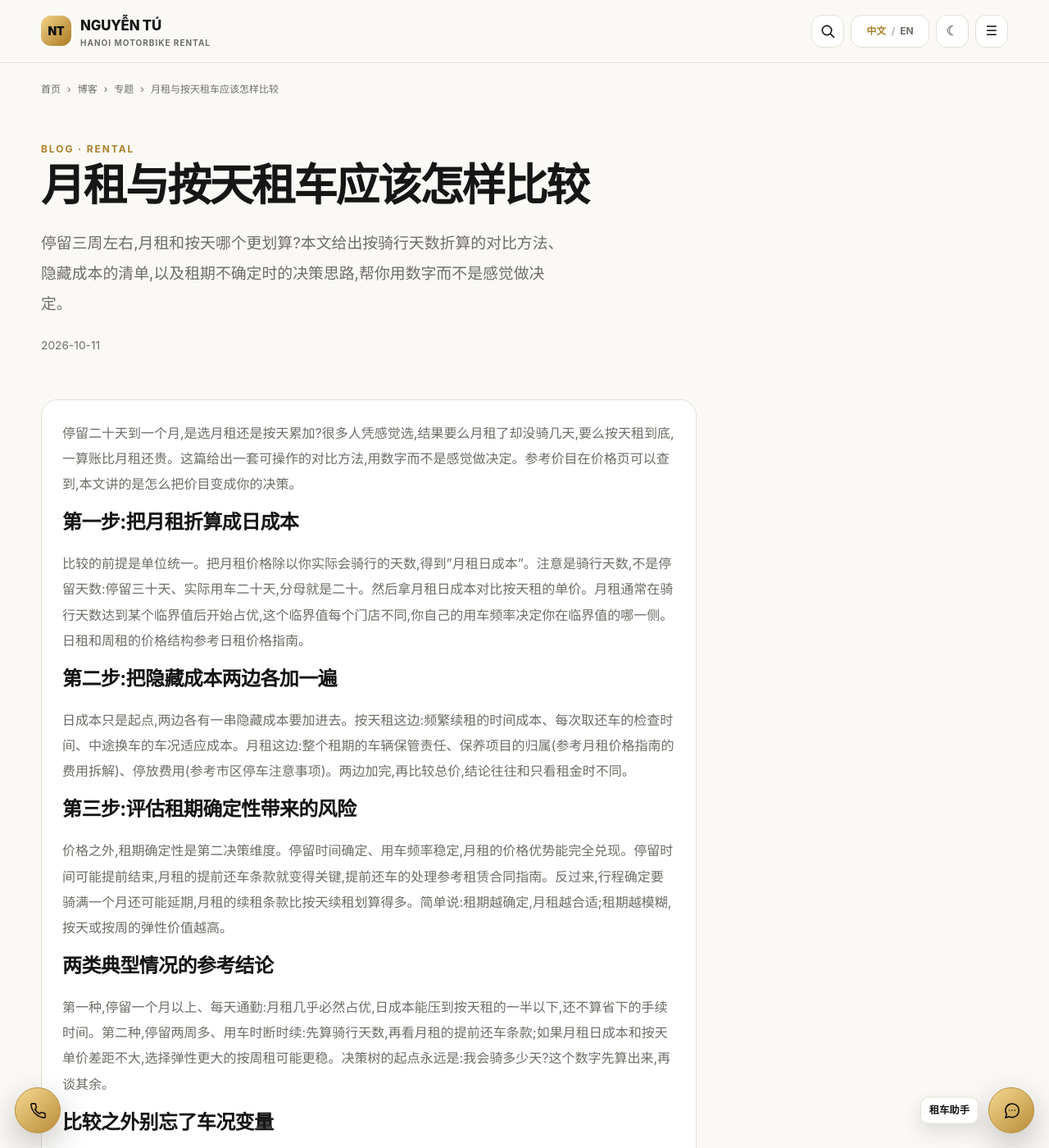
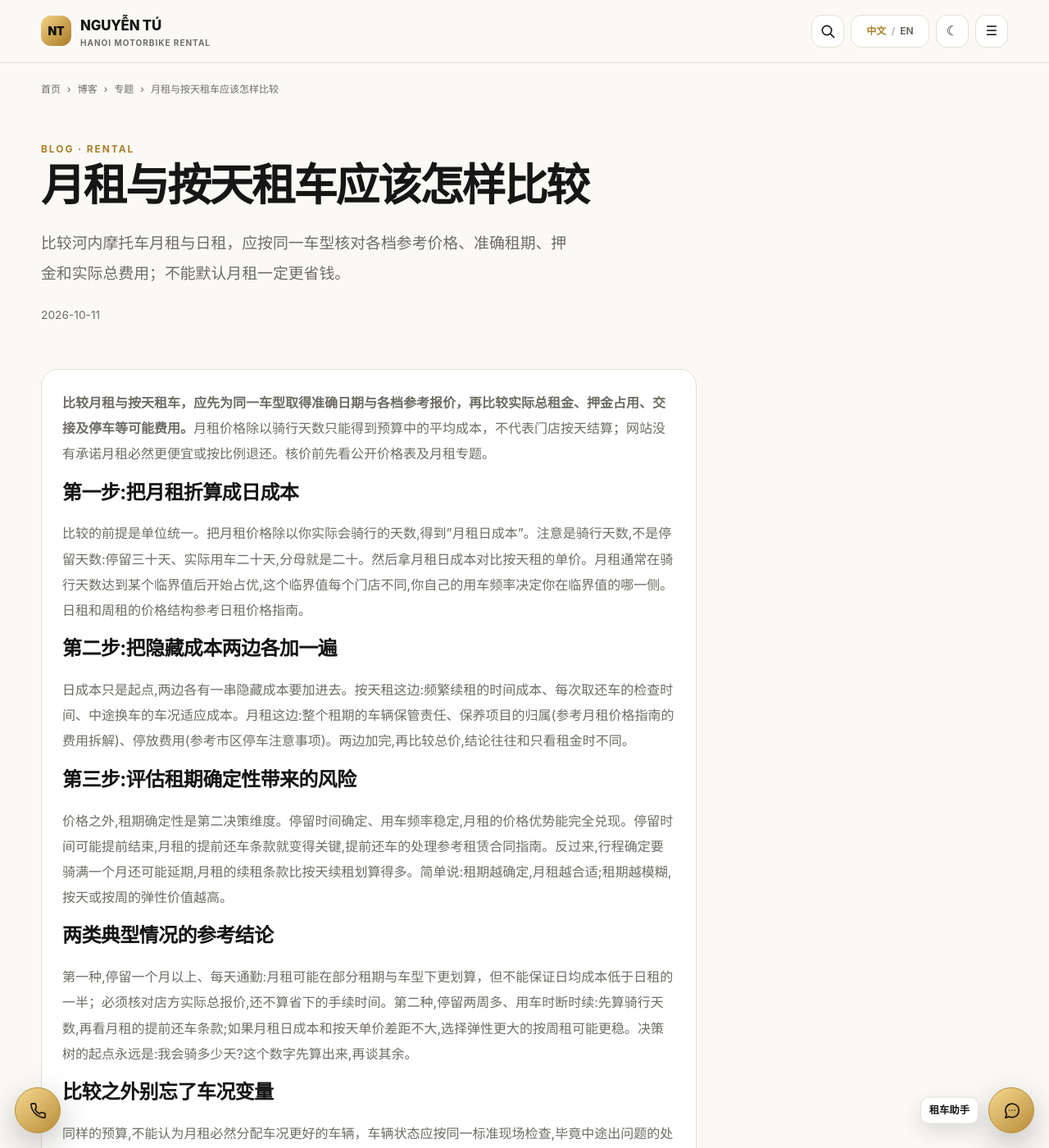
Before and after one commit to thuexemayhanoi/china, a Jekyll site: the page built from _posts/2026-10-11-hanoi-rental-longterm-04.md, in a window 1280 px wide and 1400 px high. Shown: the whole window at 82% size. Built offline with Jekyll 4.4.1, drawn with Linux system fonts in a browser that asks for light colours; some of the changed text lies outside the part shown.

Commit message:
seo(china): direct answer and factual audit 2026-10-11-hanoi-rental-longterm-04.md

```diff
--- a/_posts/2026-10-11-hanoi-rental-longterm-04.md
+++ b/_posts/2026-10-11-hanoi-rental-longterm-04.md
@@ -5,14 +5,15 @@ topic: "rental"
 subtopic: "monthly"
 permalink: "/blog/hanoi-rental-longterm-04/"
 title: "月租与按天租车应该怎样比较"
-description: "停留三周左右,月租和按天哪个更划算?本文给出按骑行天数折算的对比方法、隐藏成本的清单,以及租期不确定时的决策思路,帮你用数字而不是感觉做决定。"
+description: "比较河内摩托车月租与日租，应按同一车型核对各档参考价格、准确租期、押金和实际总费用；不能默认月租一定更省钱。"
+last_modified_at: "2026-10-12"
 primary_keyword: "河内摩托车月租"
 date: "2026-10-11 17:20:46 +0700"
 seo_silo: "rental/monthly"
 breadcrumbs: [{"label": "博客", "href": "/blog/"}, {"label": "专题", "href": "/topics/rental/monthly/"}, {"label": "月租与按天租车应该怎样比较"}]
 publication_method: "automated_qa"
 ---
-停留二十天到一个月,是选月租还是按天累加?很多人凭感觉选,结果要么月租了却没骑几天,要么按天租到底,一算账比月租还贵。这篇给出一套可操作的对比方法,用数字而不是感觉做决定。参考价目在[价格页](/prices/)可以查到,本文讲的是怎么把价目变成你的决策。
+**比较月租与按天租车，应先为同一车型取得准确日期与各档参考报价，再比较实际总租金、押金占用、交接及停车等可能费用。**月租价格除以骑行天数只能得到预算中的平均成本，不代表门店按天结算；网站没有承诺月租必然更便宜或按比例退还。核价前先看[公开价格表](/prices/)及[月租专题](/topics/pricing/monthly/)。
 
 ## 第一步:把月租折算成日成本
 
@@ -28,11 +29,11 @@ publication_method: "automated_qa"
 
 ## 两类典型情况的参考结论
 
-第一种,停留一个月以上、每天通勤:月租几乎必然占优,日成本能压到按天租的一半以下,还不算省下的手续时间。第二种,停留两周多、用车时断时续:先算骑行天数,再看月租的提前还车条款;如果月租日成本和按天单价差距不大,选择弹性更大的按周租可能更稳。决策树的起点永远是:我会骑多少天?这个数字先算出来,再谈其余。
+第一种,停留一个月以上、每天通勤:月租可能在部分租期与车型下更划算，但不能保证日均成本低于日租的一半；必须核对店方实际总报价,还不算省下的手续时间。第二种,停留两周多、用车时断时续:先算骑行天数,再看月租的提前还车条款;如果月租日成本和按天单价差距不大,选择弹性更大的按周租可能更稳。决策树的起点永远是:我会骑多少天?这个数字先算出来,再谈其余。
 
 ## 比较之外别忘了车况变量
 
-同样的预算,月租能租到的车通常比日租的好一档:门店对月租客户更愿意给车况稳定的车,毕竟中途出问题的处理成本是双方的。但这不是必然,车况要自己验,方法参考[核实实际车况](/blog/hanoi-rental-scooters-04/)和[刹车轮胎检查](/blog/hanoi-rental-scooters-05/)。取车流程走[交车检查步骤](/blog/hanoi-rental-scooters-19/),月租的验车标准还要略高于日租:一个月里你每天都要依赖这台车。
+同样的预算,不能认为月租必然分配车况更好的车辆，车辆状态应按同一标准现场检查,毕竟中途出问题的处理成本是双方的。但这不是必然,车况要自己验,方法参考[核实实际车况](/blog/hanoi-rental-scooters-04/)和[刹车轮胎检查](/blog/hanoi-rental-scooters-05/)。取车流程走[交车检查步骤](/blog/hanoi-rental-scooters-19/),月租的验车标准还要略高于日租:一个月里你每天都要依赖这台车。
 
 ## 结语
 
```
